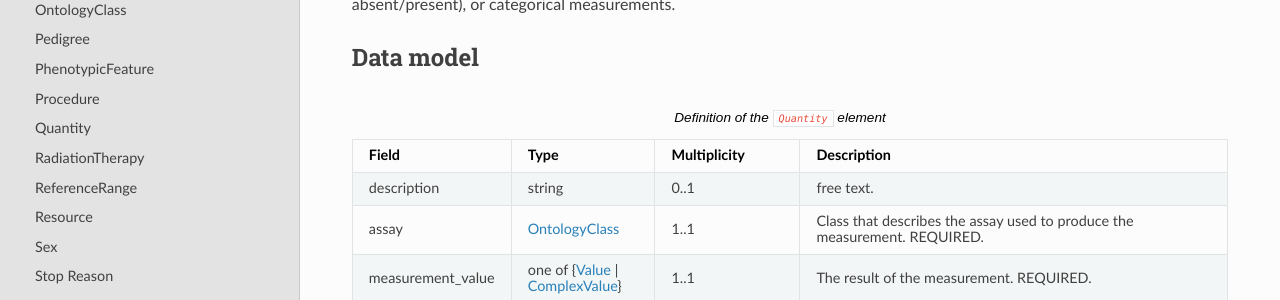
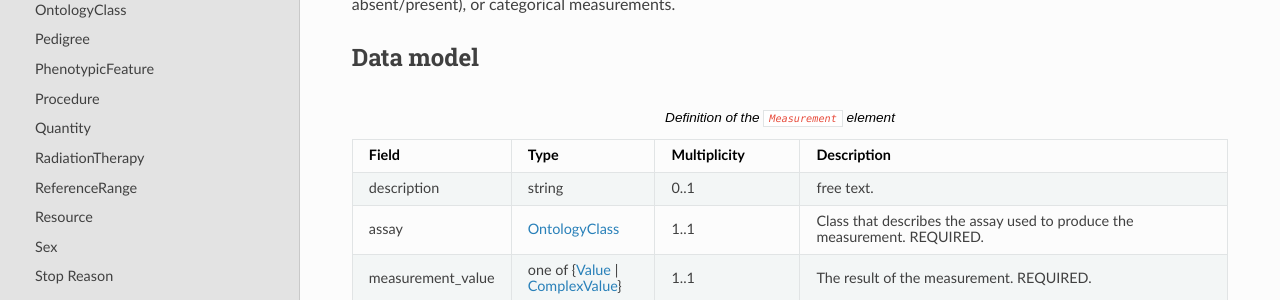
Before and after one commit to phenopackets/phenopacket-schema, a Sphinx documentation site: the page built from docs/measurement.rst, in a window 1280 px wide and 900 px high. Shown: the part 191-491 px from the top of the window. Built offline with Sphinx 7.4.7 and the Read the Docs theme 2.0.0, drawn with Linux system fonts in a browser that asks for light colours; pages that are not in the unit, such as notebooks, are missing from menus.

Commit message:
Fix for #349 - Update 'Quantity' to ' Measurement' in measurement.rst

```diff
--- a/docs/measurement.rst
+++ b/docs/measurement.rst
@@ -12,7 +12,7 @@ Data model
 ##########
 
 
-.. list-table:: Definition  of the ``Quantity`` element
+.. list-table:: Definition  of the ``Measurement`` element
    :widths: 25 25 25 75
    :header-rows: 1
 
```
